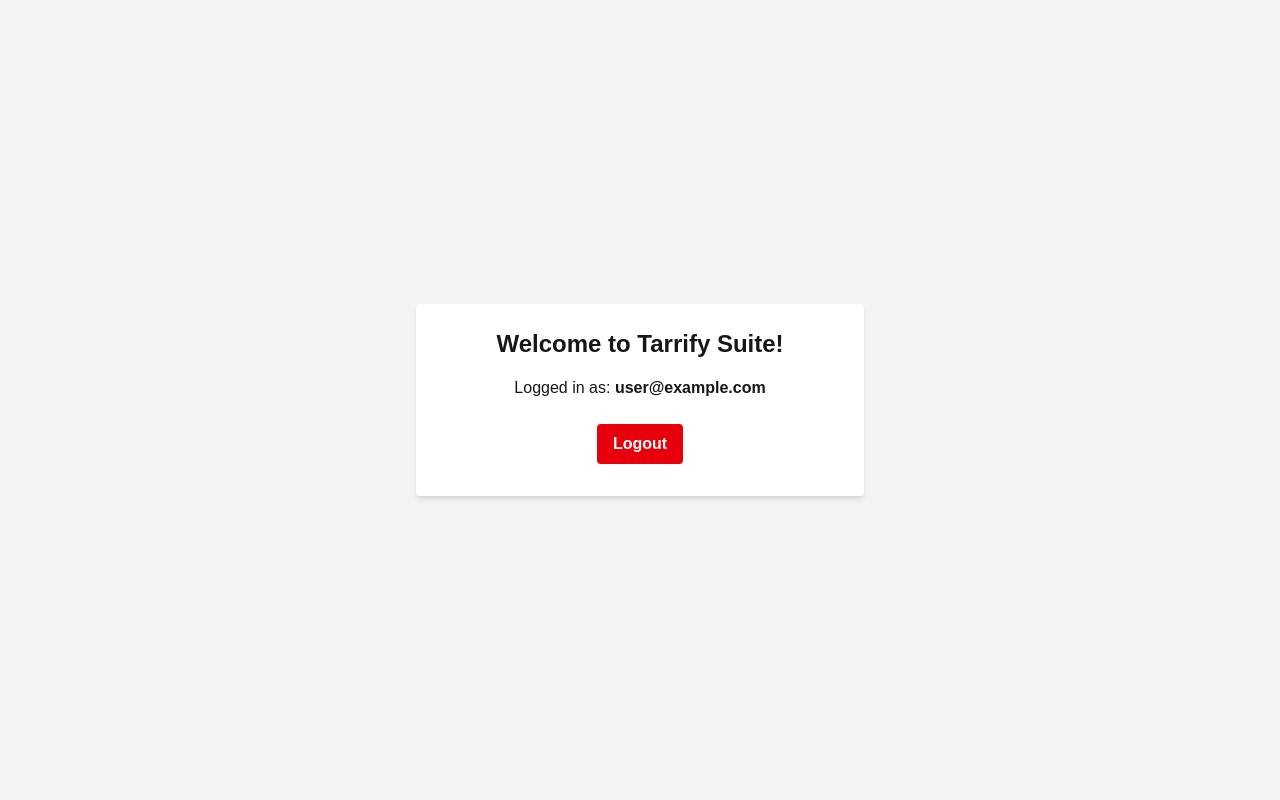
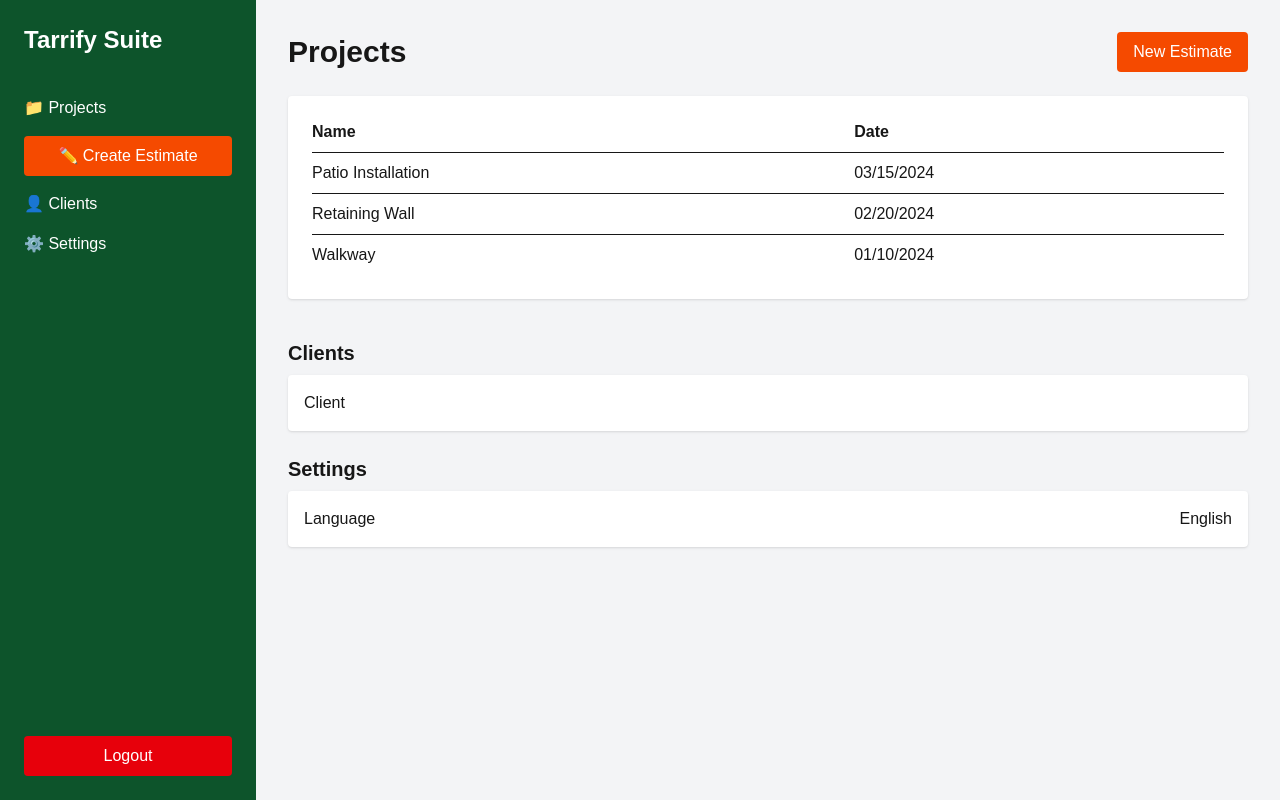
Before and after one commit to anembo/tarrify-suite, a Next.js app: page /dashboard in a window 1280 px wide. Built offline with nearby package versions, Linux system fonts and the light colour scheme; no server answers; sample sign-in values are in the browser's storage.

Commit message:
Add styled dashboard based on design

```diff
--- a/pages/dashboard.tsx
+++ b/pages/dashboard.tsx
@@ -2,6 +2,7 @@
 import { useRouter } from 'next/router';
 import { auth } from '../lib/firebase';
 import { signOut, onAuthStateChanged, User } from 'firebase/auth';
+import Link from 'next/link';
 
 export default function Dashboard() {
   const router = useRouter();
@@ -12,7 +13,7 @@
       if (currentUser) {
         setUser(currentUser);
       } else {
-        router.push('/login');  // Si no está logueado, redirige al login
+        router.push('/login');
       }
     });
 
@@ -24,21 +25,66 @@
     router.push('/login');
   };
 
-  if (!user) {
-    return <p className="text-center mt-10">Loading...</p>;
-  }
+  const projects = [
+    { name: 'Patio Installation', date: '03/15/2024' },
+    { name: 'Retaining Wall', date: '02/20/2024' },
+    { name: 'Walkway', date: '01/10/2024' },
+  ];
 
   return (
-    <div className="min-h-screen flex flex-col items-center justify-center bg-gray-100">
-      <div className="bg-white shadow-md rounded px-8 pt-6 pb-8 w-full max-w-md text-center">
-        <h1 className="text-2xl font-bold mb-4">Welcome to Tarrify Suite!</h1>
-        <p className="mb-6">Logged in as: <span className="font-semibold">{user.email}</span></p>
-        <button
-          onClick={handleLogout}
-          className="bg-red-600 hover:bg-red-700 text-white font-bold py-2 px-4 rounded"
-        >
+    <div className="flex min-h-screen bg-gray-100">
+      {/* Sidebar */}
+      <div className="w-64 bg-green-900 text-white flex flex-col p-6">
+        <h1 className="text-2xl font-bold mb-10">Tarrify Suite</h1>
+        <nav className="flex flex-col space-y-4">
+          <Link href="#" className="hover:text-green-300">📁 Projects</Link>
+          <Link href="#" className="bg-orange-600 px-3 py-2 rounded hover:bg-orange-700 text-center">✏️ Create Estimate</Link>
+          <Link href="#" className="hover:text-green-300">👤 Clients</Link>
+          <Link href="#" className="hover:text-green-300">⚙️ Settings</Link>
+        </nav>
+        <button onClick={handleLogout} className="mt-auto bg-red-600 hover:bg-red-700 py-2 rounded text-center">
           Logout
         </button>
+      </div>
+
+      {/* Main Content */}
+      <div className="flex-1 p-8">
+        <div className="flex justify-between items-center mb-6">
+          <h2 className="text-3xl font-bold">Projects</h2>
+          <button className="bg-orange-600 hover:bg-orange-700 text-white px-4 py-2 rounded">New Estimate</button>
+        </div>
+
+        <div className="bg-white p-6 rounded shadow">
+          <table className="w-full text-left">
+            <thead>
+              <tr>
+                <th className="pb-2">Name</th>
+                <th className="pb-2">Date</th>
+              </tr>
+            </thead>
+            <tbody>
+              {projects.map((project, index) => (
+                <tr key={index} className="border-t">
+                  <td className="py-2">{project.name}</td>
+                  <td className="py-2">{project.date}</td>
+                </tr>
+              ))}
+            </tbody>
+          </table>
+        </div>
+
+        <div className="mt-10">
+          <h3 className="text-xl font-bold mb-2">Clients</h3>
+          <div className="bg-white p-4 rounded shadow">Client</div>
+        </div>
+
+        <div className="mt-6">
+          <h3 className="text-xl font-bold mb-2">Settings</h3>
+          <div className="bg-white p-4 rounded shadow flex justify-between">
+            <span>Language</span>
+            <span>English</span>
+          </div>
+        </div>
       </div>
     </div>
   );
```
